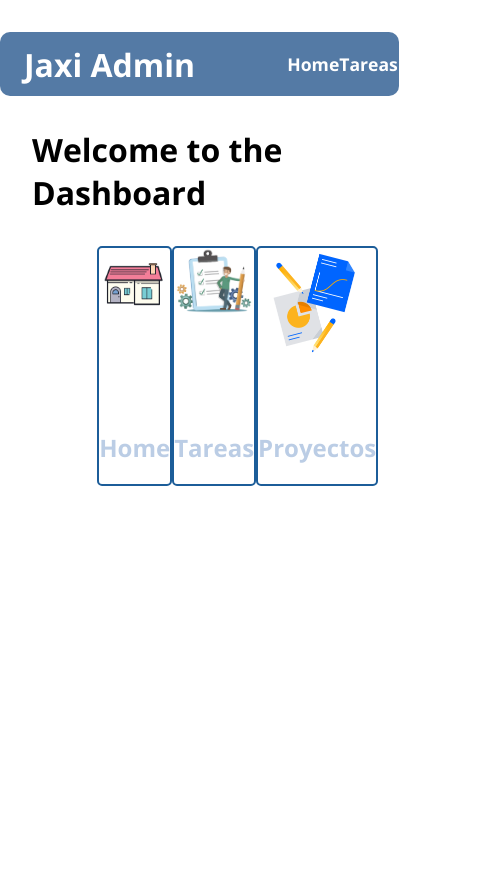
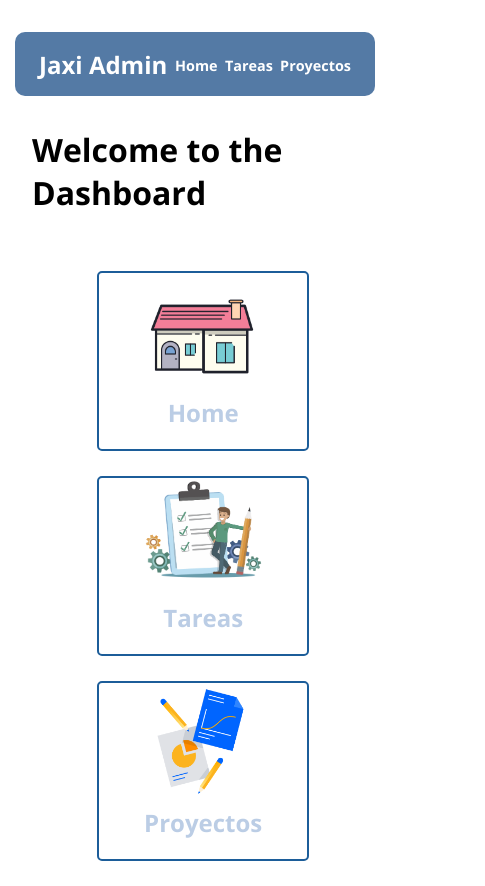
Before and after one commit to alonsosfera/admin-task, a React (Create React App) app: page / in a window 390 px wide. Shown: the whole page, 485 px wide, since content can reach past the window. Before the commit the page ends 844 px from the top, so only its background shows below. Built offline with nearby package versions, Linux system fonts and the light colour scheme.

Commit message:
Adds media queries to dashboard

```diff
--- a/src/styles/components.js
+++ b/src/styles/components.js
@@ -38,6 +38,23 @@
       list-style-type: none;
     }
   }
+
+  @media screen and (max-width: 768px) {
+    width: 80%;
+
+    h1{
+      font-size: 1.5rem;
+    }
+
+    nav {
+      width: 11rem;
+      justify-content: space-between;
+
+      a{
+        font-size: 0.9rem;
+      }
+    }
+  }
 `;
 
 export const CardsContainer = styled.div`
@@ -46,6 +63,11 @@
   justify-content: space-evenly;
   width: 60%;
   height: 15rem;
+
+  @media screen and (max-width: 768px) {
+    height: 40rem;
+    flex-direction: column;
+  }
 `;
 
 export const CardContainer = styled(Link)`
@@ -67,4 +89,9 @@
   &:hover {
     box-shadow: 0 4px 8px 0 rgba(0, 0, 0, 0.2), 0 6px 20px 0 rgba(0, 0, 0, 0.19);
   }
+
+  @media screen and (max-width: 768px) {
+    height: 11rem;
+    background-size: 60%;
+  }
 `;
```
